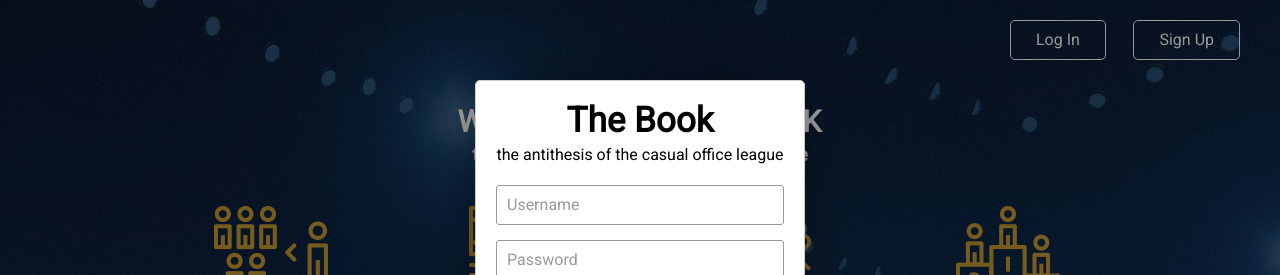
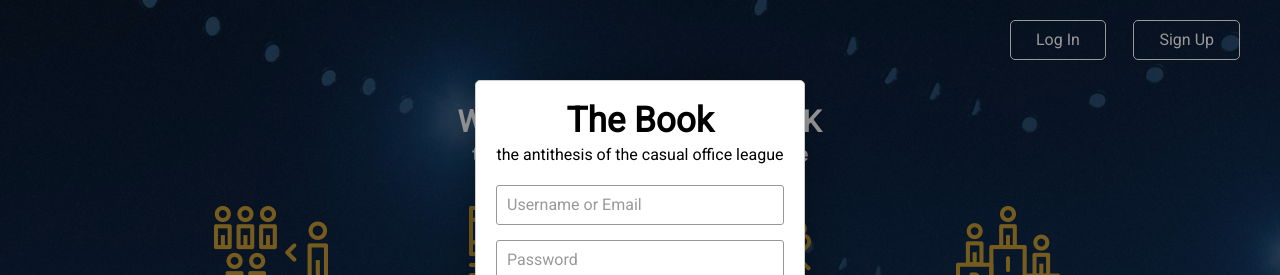
Before and after one commit to jasobs10/the-book-client, a React (Create React App) app: page / in a window 1280 px wide. Both pictures are taken after a click on the button "Log In". Shown: the top 275 px of the page. Built offline with nearby package versions, Linux system fonts and the light colour scheme.

Commit message:
allow email to login

```diff
--- a/src/components/auth/session_form.jsx
+++ b/src/components/auth/session_form.jsx
@@ -30,7 +30,7 @@ class SessionForm extends React.Component {
       l_name: 'Last Name',
       motto: 'Quote',
       email: 'Email',
-      username: 'Username',
+      username: {signup: 'Username', login: 'Username or Email'},
       password: 'Password'
     }
     this.renderInputs = this.renderInputs.bind(this);
@@ -74,7 +74,7 @@ class SessionForm extends React.Component {
   renderInputs() {
     return this.props.inputs.map((input, i) => {
       const type = input === 'password' ? 'password' : 'text';
-      const placeholder = this.inputMapper[input];
+      const placeholder = typeof this.inputMapper[input] === 'string' ? this.inputMapper[input] : this.inputMapper[input][this.props.type]
       const errorClass = this.props.errors.session[input] || this.props.errors.session.base ? 'input-error' : '';
       return (
         <div key={i}>
@@ -123,12 +123,16 @@ class SessionForm extends React.Component {
         modalType: SESSION_FORM
       }
     };
+    this.props.clearSessionErrors();
     this.props.showModal(modal);
   }
 
   // add email password retrival
-  // make button a submit button so we can press enter
-
+  // allow logging in with email also.
+  // add forget username also
+  // add endpoint and controller method for resetting password
+  // add new column temp_password
+  // checks that, and then prompts restting password, then logging in again with real password
   render() {
 
 
--- a/src/components/auth/splash.jsx
+++ b/src/components/auth/splash.jsx
@@ -30,7 +30,7 @@ const Splash = ({ showModal, hideModal }) => {
       modalType: SESSION_FORM,
       modalProps: {
         type,
-        inputs: type === 'signup' ? ['username', 'email', 'password', 'f_name', 'l_name', 'motto'] : ['username', 'password'],
+        inputs: type === 'signup' ? ['username', 'email', 'password', 'f_name', 'l_name'] : ['username', 'password'],
         showModal,
         hideModal,
         modalType: SESSION_FORM
--- a/src/components/shared/footer.jsx
+++ b/src/components/shared/footer.jsx
@@ -3,7 +3,7 @@ import '../../styles/base/footer.css';
 
 const Footer = () => (
   <div className="footer-container">
-    <span><i class="far fa-copyright"></i> 2018 The Book All Rights Reserved</span>
+    <span><i className="far fa-copyright"></i> 2018 The Book All Rights Reserved</span>
   </div>
 )
 
```
